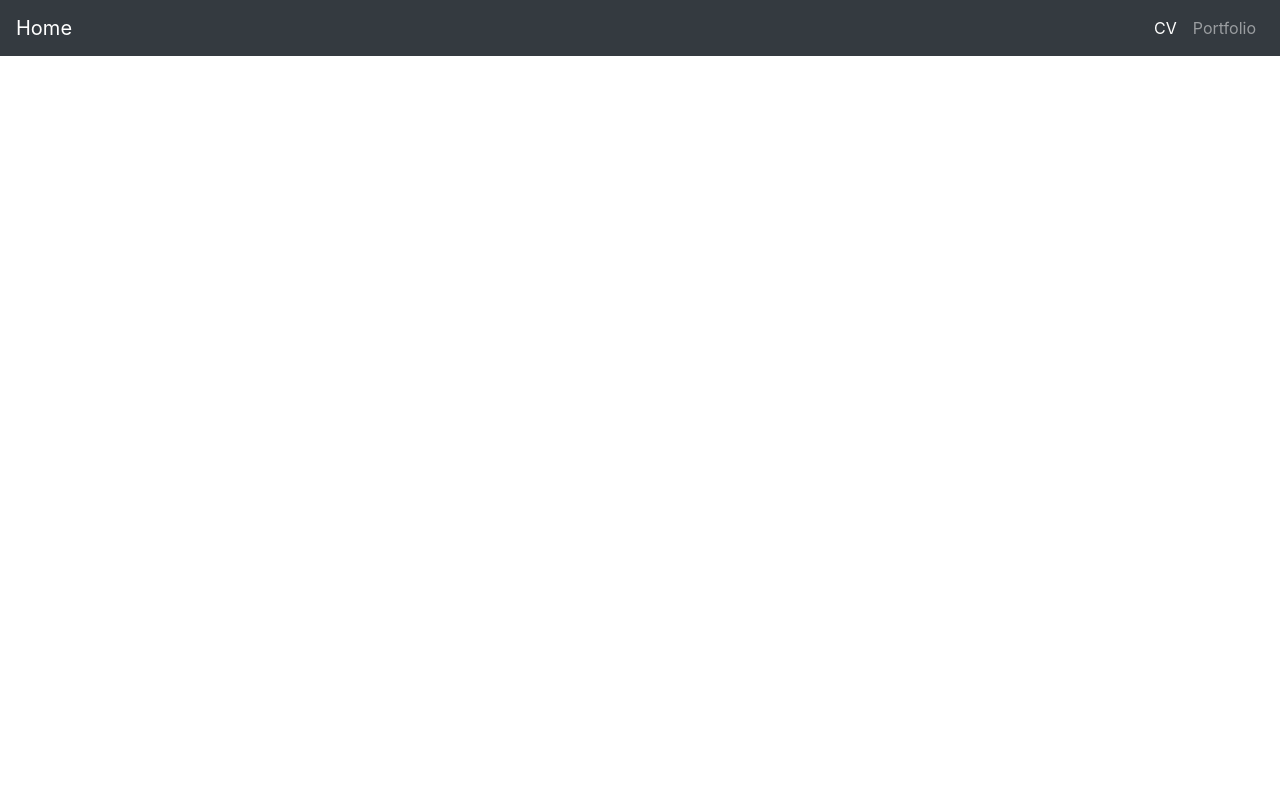
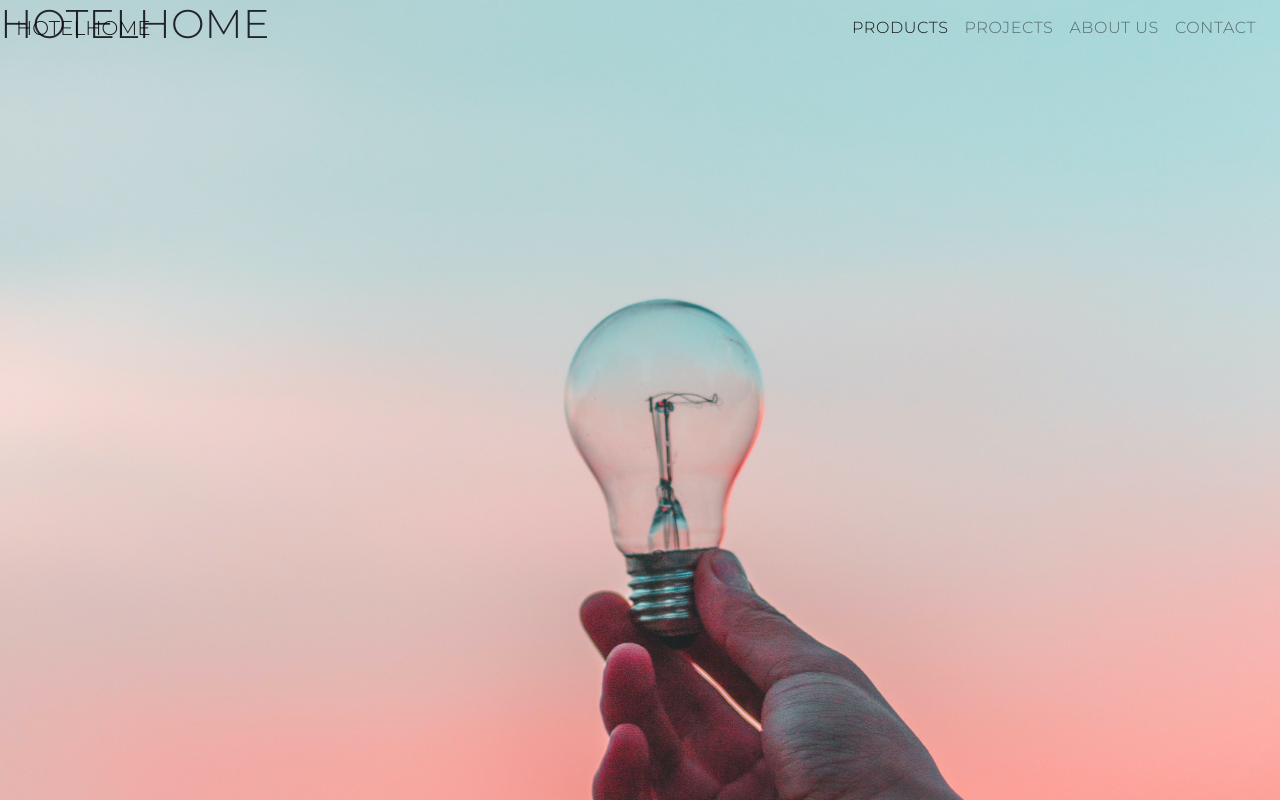
Before and after one commit to tuukkahart/examplesite, a React (Create React App) app: page / in a window 1280 px wide. Shown: the top 800 px of the page. Built offline with nearby package versions, Linux system fonts and the light colour scheme.

Commit message:
hotelhome

```diff
--- a/src/App.css
+++ /dev/null
@@ -1,31 +0,0 @@
-@import url('https://fonts.googleapis.com/css?family=Lora:400,700|Montserrat:300');
-
-
-:root{
-    --primary-white: #fff;
-    --primary-orange: #f9ab00;
-}
-
-body {
-    font-family: 'Lora', serif;
-   }
-
-   h1, h2, h3, h4, h5, h6 {
-    font-family: 'Montserrat', sans-serif;
-    font-weight: 300;
-    text-transform: uppercase;
-   }
-
-nav a.nav-link{
-    font-weight: 100;
-    letter-spacing: 0.0375rem;
-    cursor: pointer;
-}
-
-.navbar-nav > li > a {
-    color: var(--primary-white);
-}
-
-.navbar-nav > li > a.active, .navbar-nav > li > a:focus {
-    border-top: 0.1875rem solid var(--primary-orange);
-}
--- a/src/App.js
+++ b/src/App.js
@@ -1,9 +1,14 @@
 import "bootstrap/dist/css/bootstrap.min.css";
+import Header from "./components/Header";
+
 import Navbar from "./components/Navbar"
 
 function App() {
   return (
-    <Navbar />
+    <>
+      <Navbar />
+      <Header />
+    </>
   );
 }
 
--- /dev/null
+++ b/src/components/App.css
@@ -0,0 +1,54 @@
+@import url('https://fonts.googleapis.com/css?family=Lora:400,700|Montserrat:300');
+
+
+:root{
+    --primary-white: #fff;
+    --primary-orange: #f9ab00;
+    --primary-lightred: #fce1e0;
+}
+
+body {
+    font-family: 'Lora', serif;
+    background-color: var(--primary-white);
+   }
+
+h1, h2, h3, h4, h5, h6 {
+    font-family: 'Montserrat', sans-serif;
+    font-weight: 300;
+    text-transform: uppercase;
+   }
+
+nav a.nav-link{
+    font-weight: 100;
+    letter-spacing: 0.0375rem;
+    cursor: pointer;
+    font-family: 'Montserrat', sans-serif;
+    font-weight: 300;
+    text-transform: uppercase;
+}
+
+
+.navbar-nav > li > a {
+    color: var(--primary-white);
+}
+
+.navbar-brand{
+    font-family: 'Montserrat', sans-serif;
+    font-weight: 300;
+    text-transform: uppercase;
+}
+
+.navbar-nav > li > a.active, .navbar-nav > li > a:focus {
+    border-top: 0.1875rem solid rgb(184, 119, 67);
+}
+
+/**********HEADER***************/
+
+.header-wrapper {
+    position: relative;
+    background: url('bg.jpg');
+    background-size: cover;
+    background-position: center;
+    height: 140vh;
+
+}
--- a/src/components/Header.js
+++ b/src/components/Header.js
@@ -1,8 +1,12 @@
+import './App.css'
+
 const Header = (props) => {
     return (
-        <header>
-            <h1 style={{color: 'red'}}>{props.title}</h1>
-        </header>
+        <div className="header-wrapper">
+            <div className="main-info">
+                <h1>HotelHome</h1>
+            </div>
+        </div>
     )
 }
 
--- a/src/components/Navbar.js
+++ b/src/components/Navbar.js
@@ -1,9 +1,10 @@
 import React from 'react'
+import "./App.css"
 
 const Navbar = () => {
     return (
-        <nav className="navbar navbar-expand navbar-dark bg-dark">
-        <a className="navbar-brand" href="#">Home</a>
+        <nav className="navbar fixed-top navbar-expand-lg navbar-light bg-transparent">
+        <a className="navbar-brand" href="#">hotelhome</a>
         <button className="navbar-toggler" type="button" data-toggle="collapse" data-target="#navbarSupportedContent" aria-controls="navbarSupportedContent" aria-expanded="false" aria-label="Toggle navigation">
             <span className="navbar-toggler-icon"></span>
         </button>
@@ -11,10 +12,16 @@ const Navbar = () => {
         <div className="collapse navbar-collapse" id="navbarSupportedContent">
             <ul className="navbar-nav ml-auto">
             <li className="nav-item active">
-                <a className="nav-link" href="#">CV<span className="sr-only">(current)</span></a>
+                <a className="nav-link" href="#">Products<span className="sr-only">(current)</span></a>
             </li>
             <li className="nav-item">
-                <a className="nav-link" href="#">Portfolio</a>
+                <a className="nav-link" href="#">Projects</a>
+            </li>
+            <li className="nav-item">
+                <a className="nav-link" href="#">About us</a>
+            </li>
+            <li className="nav-item">
+                <a className="nav-link" href="#">Contact</a>
             </li>
 
             </ul>
```
Also changed, not shown: src/components/bg.jpg (added).
